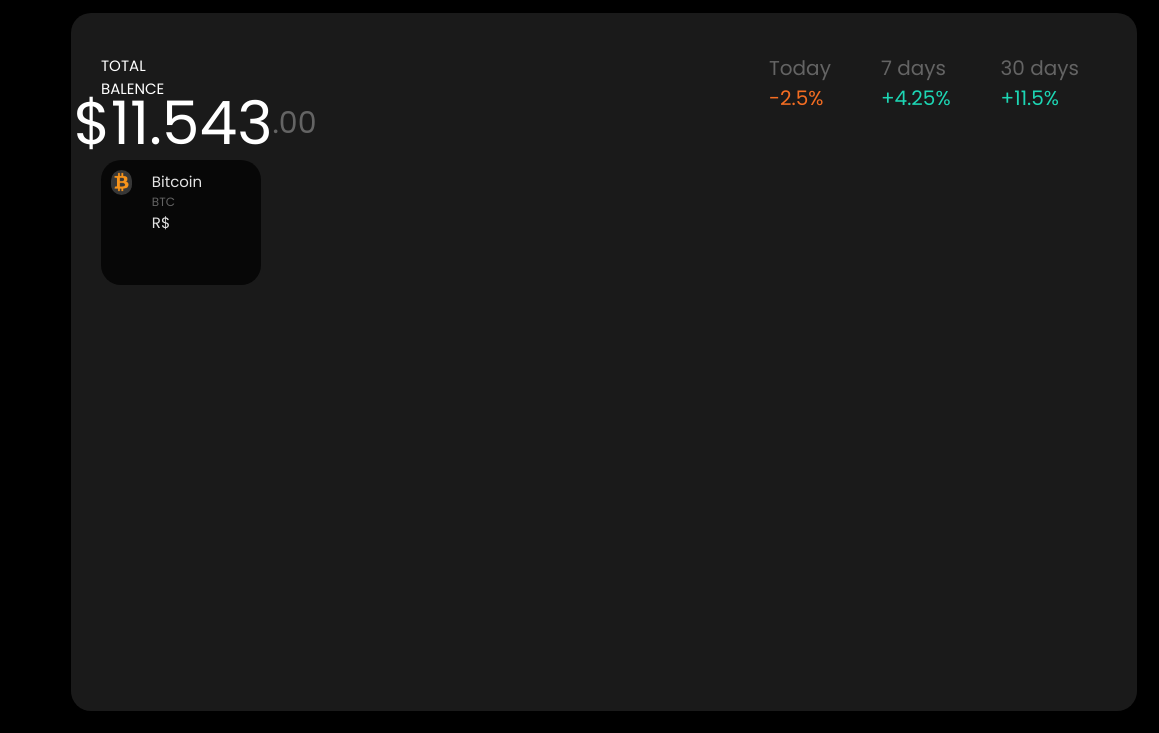
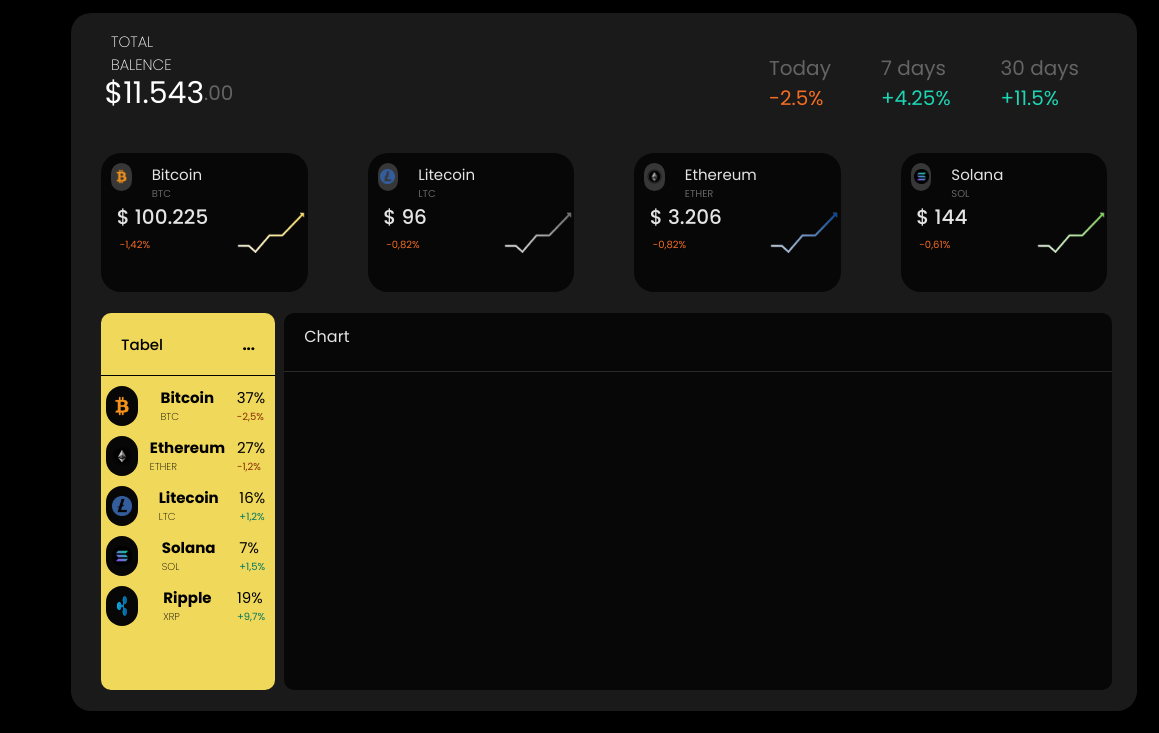
Before and after one commit to thurbrg/Trabalho-DW-2, a plain HTML site: page index.html in a window 1280 px wide. Shown: the part 67-800 px from the top of the page, 121-1280 px from the left. Drawn offline with nearby package versions, Linux system fonts and the light colour scheme.

Commit message:
falta a porra do gráfico

```diff
--- a/css/style.css
+++ b/css/style.css
@@ -1,11 +1,11 @@
-*{
+* {
     padding: 0;
     margin: 0;
     box-sizing: border-box;
-    font-family:'Poppins';
+    font-family: "Poppins";
 }
 
-.elements{
+.elements {
     display: grid;
     width: 100vw;
     height: 100vh;
@@ -18,24 +18,23 @@
     background-color: #000000;
 }
 
-
-.header{
+.header {
     grid-area: header;
     display: flex;
     align-items: center;
     justify-content: space-between;
 }
 
-.tittle{
+.tittle {
     margin-left: 5%;
 }
 
-.tittle p{
-    color: #F0D85A;
+.tittle p {
+    color: #f0d85a;
     font-size: 170%;
 }
 
-.navbar{
+.navbar {
     height: 60%;
     width: 40%;
     display: flex;
@@ -43,64 +42,63 @@
     align-items: center;
 }
 
-.navbar input{
+.navbar input {
     height: 30%;
     width: 80%;
     border-radius: 10px;
     outline: 0;
     font-size: 100%;
     border: none;
-    background-color: #1A1A1A;
-    color: #E4E4E4;
+    background-color: #1a1a1a;
+    color: #e4e4e4;
     padding: 20px;
 }
 
-.icon-header{
+.icon-header {
     display: flex;
     margin-right: 10%;
     gap: 35px;
 }
 
-.icon-header i{
-    color: #E4E4E4;
+.icon-header i {
+    color: #e4e4e4;
     font-size: 25px;
 }
 
-
-.menu{
+.menu {
     grid-area: menu;
 }
 
-.logo{
+.logo {
     display: flex;
     align-items: center;
     width: 100%;
     height: 10%;
 }
 
-.logo img{
+.logo img {
     width: 70px;
     height: 70px;
     margin-left: 15px;
 }
 
-.icon-menu{
+.icon-menu {
     color: #646464;
     font-size: 20px;
 }
 
-.icon-menu div{
+.icon-menu div {
     display: flex;
     align-items: center;
     margin: 40px;
 }
 
-.icon-menu div p{
+.icon-menu div p {
     font-size: 12px;
     margin-left: 10px;
 }
 
-.icon-end{
+.icon-end {
     display: flex;
     align-items: center;
     color: #646464;
@@ -110,39 +108,38 @@
     margin-left: 40px;
 }
 
-.icon-end div{
+.icon-end div {
     display: flex;
     align-items: center;
 }
 
-.icon-end div p{
+.icon-end div p {
     font-size: 12px;
     margin-left: 10px;
 }
 
-.content{
+.content {
     grid-area: content;
-        background-color: #1A1A1A;
+    background-color: #1a1a1a;
     margin-right: 2%;
     margin-bottom: 2%;
     border-radius: 20px;
 }
 
-    .content{
+.content {
     display: grid;
-        grid-template-columns: 1fr 1fr 1fr;
+    grid-template-columns: 20% 1fr 1fr;
     grid-template-rows: 20% 20% 1fr;
     grid-template-areas:
         "top top top"
         "crypto crypto crypto"
-        "tabel chart chart" ;
+        "tabel chart chart";
 }
 
-    .top{
+.top {
     grid-area: top;
-        display:flex;
+    display: flex;
     justify-content: space-between;
-
 }
 
 .top_tittle {
@@ -150,33 +147,33 @@
     align-items: center;
     justify-content: center;
     width: 10%;
-        height: 20%;
+    height: 15%;
     font-size: 15px;
-        color: #FFFFFF;
-        margin-left: 30px;
-        margin-top: 50px;
-
+    color: #ffffff;
+    margin-left: 40px;
+    margin-top: 30px;
+    font-weight: 200;
 }
 
-    .value{
+.value {
     position: absolute;
     display: flex;
     width: 15%;
-        height:10%;
+    height: 10%;
     justify-content: center;
     align-items: center;
-        font-size: 60px;
-        color: #FFFFFF;
-        margin-left: 28px;
-        margin-top: 70px;
+    font-size: 30px;
+    color: #ffffff;
+    margin-left: 2px;
+    margin-top: 40px;
 }
 
-    #zero{
-        font-size: 30px;
+#zero {
+    font-size: 20px;
     color: #646464;
 }
 
-    .data{
+.data {
     display: flex;
     width: 40%;
     height: 100%;
@@ -186,65 +183,191 @@
     gap: 50px;
 }
 
-    #color_base{
+#color_base {
     color: #646464;
 }
 
-    #color_red{
-        color: #F46D22;
+#color_red {
+    color: #f46d22;
 }
 
-    #color_blue{
-        color: #1DD6B4;
+#color_blue {
+    color: #1dd6b4;
 }
 
-    .crypto{
+.crypto {
     display: flex;
     grid-area: crypto;
     align-items: center;
-        gap: 20px;
 }
 
-    .BTC{
+.Dados {
     display: flex;
-        height: 90%;
-        width: 15%;
+    height: 100%;
+    width: 20%;
     background-color: #070707;
     border-radius: 20px;
-        margin:30px;
+    margin: 30px;
 }
 
-    .logobtc{
+.marca {
     display: flex;
     align-items: center;
     justify-content: center;
     background-color: #373737;
     height: 20%;
-        width: 13%;
+    width: 10%;
     border-radius: 50px;
     margin: 10px;
 }
 
-    .logobtc img{
-        width: 25px;
+.marca img {
+    width: 15px;
+    height: 15px;
+}
+
+.text_card {
+    margin: 10px;
+    color: #e4e4e4;
+    font-size: 15px;
+}
+
+#cinza {
+    font-size: 10px;
+    color: #646464;
+}
+
+#dolar {
+    font-size: 20px;
+    font-weight: 500;
+    position: absolute;
+    margin-left: -35px;
+}
+
+.grafico {
+    position: absolute;
+    width: 100px;
+    height: 80px;
+    margin-left: 120px;
+    margin-top: 40px;
+}
+
+.grafico img {
+    width: 100%;
+    height: 100%;
+}
+
+#red {
+    color: #f46d22;
+    font-size: 10px;
+    position: absolute;
+    margin-top: 35px;
+    margin-left: -32px;
+}
+
+.tabel {
+    display: flex;
+    align-items: center;
+    grid-area: tabel;
+    margin-left: 30px;
+}
+
+.porty {
+    height: 90%;
+    width: 95%;
+    background-color: #f0d85a;
+    border-radius: 10px;
+}
+
+.top_port {
+    width: 100%;
+    height: 16.6%;
+    display: flex;
+    align-items: center;
+    justify-content: space-between;
+    border-bottom: 1px solid black;
+}
+
+.top_port p {
+    font-weight: 500;
+    margin-left: 20px;
+    font-size: 15px;
+}
+
+#ponto {
+    font-weight: 700;
+    margin-right: 20px;
+}
+
+.data_port {
+    display: flex;
+    align-items: center;
+    justify-content: space-between;
+    margin-top: 10px;
+}
+
+.port_marca {
+    display: flex;
+    align-items: center;
+    justify-content: center;
+    width: 2.5vw;
+    height: 5vh;
+    background-color: #070707;
+    border-radius: 30px;
+    margin-left: 5px;
+}
+
+.port_marca img {
+    width: 20px;
     height: 20px;
 }
 
-    .text_card{
-        margin: 10px;
-        color: #E4E4E4;
+#name {
+    font-weight: 700;
     font-size: 15px;
 }
 
-    #cinza{
-        font-size: 12px;
-        color: #646464;
+#name_2 {
+    font-weight: 250;
+    font-size: 10px;
 }
 
-    .tabel{
-        grid-area: tabel;
+.port_porc {
+    font-size: 15px;
+    margin-right: 10px;
 }
 
-    .chart{
+#taxa {
+    font-size: 10px;
+    color: #862f00;
+}
+
+#taxa_blue{
+    font-size: 10px;
+    color: #007761;
+}
+
+.chart {
+    display: flex;
+    align-items: center;
     grid-area: chart;
 }
+
+.data_chart{
+    height: 90%;
+    width: 97%;
+    background-color: #070707;
+    border-radius: 10px;
+}
+
+.top_chart{
+    width: 100%;
+    height: 12.8%;
+    border-bottom: 1px solid #2A2A2A;
+}
+
+.top_chart p{
+    color: #e4e4e4;
+    margin-left: 20px;
+    margin-top: 11px;
+}
--- a/index.html
+++ b/index.html
@@ -9,6 +9,7 @@
     <style>
         @import url('https://fonts.googleapis.com/css2?family=Poppins:ital,wght@0,100;0,200;0,300;0,400;0,500;0,600;0,700;0,800;0,900;1,100;1,200;1,300;1,400;1,500;1,600;1,700;1,800;1,900&display=swap');
     </style>
+        <script src="https://cdnjs.cloudflare.com/ajax/libs/Chart.js/4.4.1/chart.umd.min.js"></script>
 </head>
 <body>
     <div class="elements">
@@ -49,15 +50,72 @@
                 </div>
             </div>
             <div class="crypto">
-                <div class="BTC">
-                    <div class="logobtc"><img src="img/Btc_logo.png" alt=""></div>
+                <div class="Dados">
+                    <div class="marca"><img src="img/Btc_logo.png" alt=""></div>
                     <div class="text_card"><p>Bitcoin</p><p id="cinza">BTC</p>
-                        <p>R$ </p></div>
+                    <p id="dolar">$ 100.225</p>
+                    <p id="red">-1,42%</p></div>
+                    <div class="grafico"><img src="img/Grafico_amarelo.png" alt=""></div>
+                </div>
+                <div class="Dados">
+                    <div class="marca"><img src="img/LTC_logo.png" alt=""></div>
+                    <div class="text_card"><p>Litecoin</p><p id="cinza">LTC</p>
+                    <p id="dolar">$ 96</p>
+                    <p id="red">-0,82%</p></div>
+                    <div class="grafico"><img src="img/Grafico_cinza.png" alt=""></div>
+                </div>
+                <div class="Dados">
+                    <div class="marca"><img src="img/ETHER_logo.png" alt=""></div>
+                    <div class="text_card"><p>Ethereum</p><p id="cinza">ETHER</p>
+                    <p id="dolar">$ 3.206</p>
+                    <p id="red">-0,82%</p></div>
+                    <div class="grafico"><img src="img/Grafico_azul.png" alt=""></div>
+                </div>
+                <div class="Dados">
+                    <div class="marca"><img src="img/SOL_logo.png" alt=""></div>
+                    <div class="text_card"><p>Solana</p><p id="cinza">SOL</p>
+                    <p id="dolar">$ 144</p>
+                    <p id="red">-0,61%</p></div>
+                    <div class="grafico"><img src="img/Grafico_verde.png" alt=""></div>
                 </div>
             </div>
-         <div class="tabel"></div>
-         <div class="chart"></div>
+         <div class="tabel">
+            <div class="porty">
+                <div class="top_port"><p>Tabel</p> <p id="ponto">...</p></div>
+                <div class="data_port">
+                    <div class="port_marca"><img src="img/Btc_logo.png" alt=""></div>
+                    <div class="text_port"><p id="name">Bitcoin</p><p id="name_2">BTC</p></div>
+                    <div class="port_porc"><p>37%</p><p id="taxa">-2,5%</p></div>
+                </div>
+                <div class="data_port">
+                    <div class="port_marca"><img src="img/ETHER_logo.png" alt=""></div>
+                    <div class="text_port"><p id="name">Ethereum</p><p id="name_2">ETHER</p></div>
+                    <div class="port_porc"><p>27%</p><p id="taxa">-1,2%</p></div>
+                </div>
+                <div class="data_port">
+                    <div class="port_marca"><img src="img/LTC_logo.png" alt=""></div>
+                    <div class="text_port"><p id="name">Litecoin</p><p id="name_2">LTC</p></div>
+                    <div class="port_porc"><p>16%</p><p id="taxa_blue">+1,2%</p></div>
+                </div>
+                <div class="data_port">
+                    <div class="port_marca"><img src="img/SOL_logo.png" alt=""></div>
+                    <div class="text_port"><p id="name">Solana</p><p id="name_2">SOL</p></div>
+                    <div class="port_porc"><p>7%</p><p id="taxa_blue">+1,5%</p></div>
+                </div>
+                <div class="data_port">
+                    <div class="port_marca"><img src="img/Ripple_logo.png" alt=""></div>
+                    <div class="text_port"><p id="name">Ripple</p><p id="name_2">XRP</p></div>
+                    <div class="port_porc"><p>19%</p><p id="taxa_blue">+9,7%</p></div>
+                </div>
+            </div>
+         </div>
+         <div class="chart">
+            <div class="data_chart">
+                <div class="top_chart"><p>Chart</p></div>
+            </div>
         </div>
+    </div>
+
     </div>
 </body>
 </html>
```
Also changed, not shown: img/ETHER_logo.png (added), img/LTC_logo.png (added), img/Ripple_logo.png (added), img/SOL_logo.png (added). Lines whose indentation alone changed are shown as unchanged.
